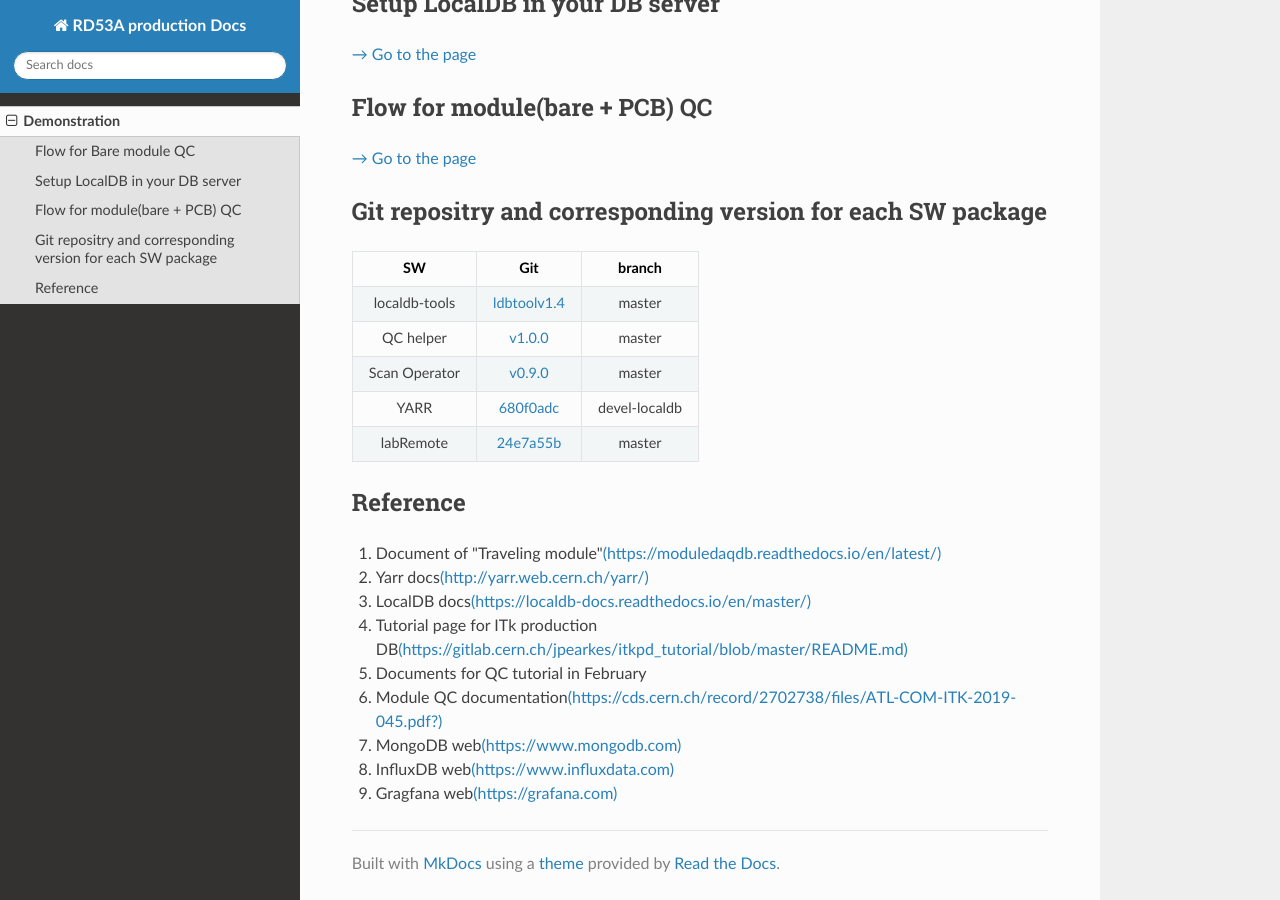
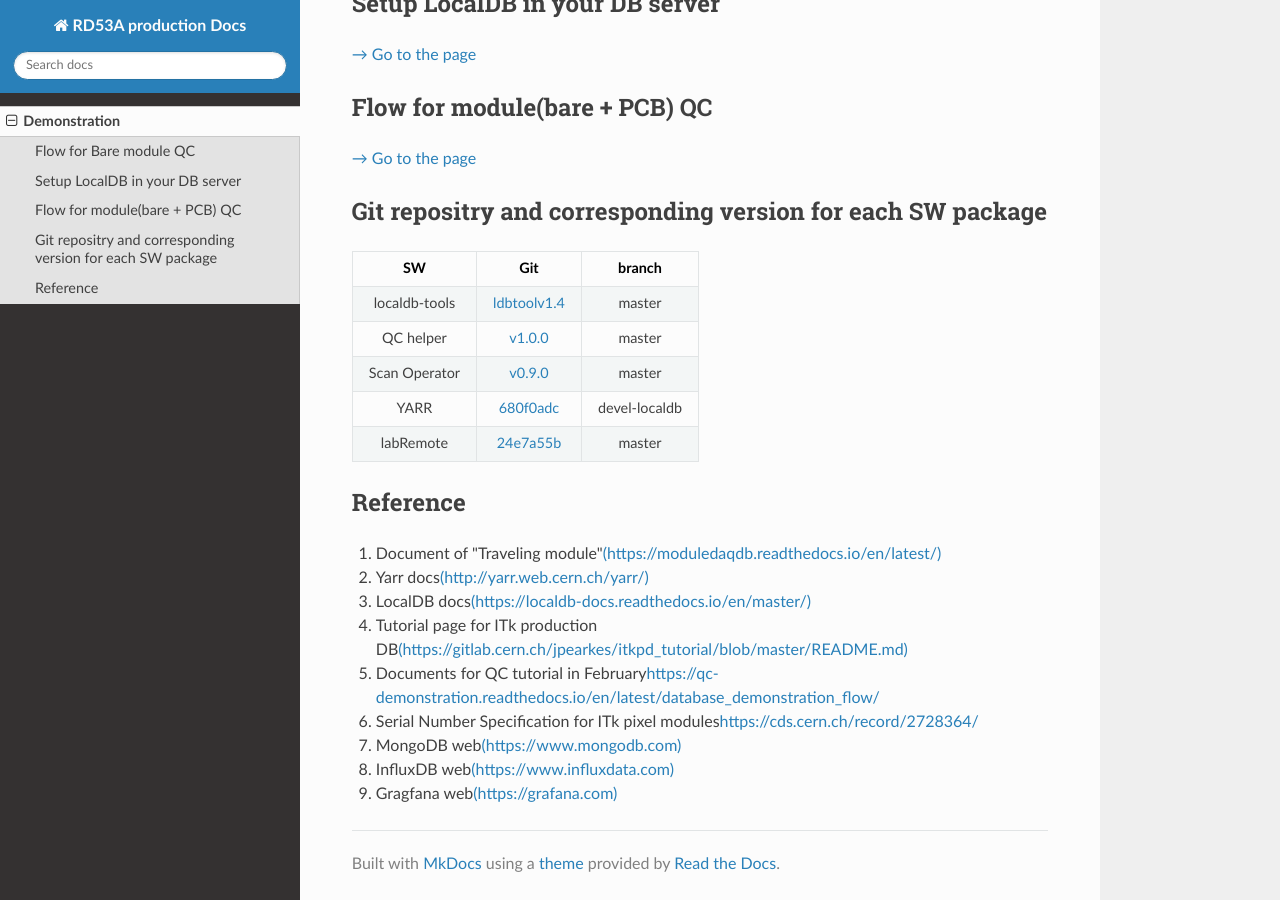
Before and after one commit to jlab-hep/-rd53a_software_doc, an MkDocs documentation site: the page built from docs/rd53a_demo_flow.md, in a window 1280 px wide and 900 px high, scrolled down 1636 px. Built offline with MkDocs 1.6.1, drawn with Linux system fonts in a browser that asks for light colours; nearby versions of some CDN libraries; old or Windows-style settings are respelled for this version of MkDocs.

Commit message:
edit the reference in the toppage

```diff
--- a/docs/rd53a_demo_flow.md
+++ b/docs/rd53a_demo_flow.md
@@ -45,8 +45,8 @@ Please follow the QC steps from the link below.<br>
 2. Yarr docs[(http://yarr.web.cern.ch/yarr/)](http://yarr.web.cern.ch/yarr/)
 3. LocalDB docs[(https://localdb-docs.readthedocs.io/en/master/)](https://localdb-docs.readthedocs.io/en/master/)
 4. Tutorial page for ITk production DB[(https://gitlab.cern.ch/jpearkes/itkpd_tutorial/blob/master/README.md)](https://gitlab.cern.ch/jpearkes/itkpd_tutorial/blob/master/README.md)
-5. Documents for QC tutorial in February[]()
-6. Module QC documentation[(https://cds.cern.ch/record/2702738/files/ATL-COM-ITK-2019-045.pdf?)](https://cds.cern.ch/record/2702738/files/ATL-COM-ITK-2019-045.pdf?)
+5. Documents for QC tutorial in February[https://qc-demonstration.readthedocs.io/en/latest/database_demonstration_flow/](https://qc-demonstration.readthedocs.io/en/latest/database_demonstration_flow/)
+6. Serial Number Specification for ITk pixel modules[https://cds.cern.ch/record/2728364/](https://cds.cern.ch/record/2728364/)
 7. MongoDB web[(https://www.mongodb.com)](https://www.mongodb.com)
 8. InfluxDB web[(https://www.influxdata.com)](https://www.influxdata.com)
 9. Gragfana web[(https://grafana.com)](https://grafana.com)
```
